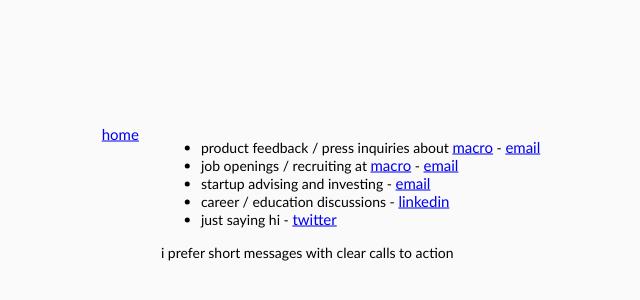
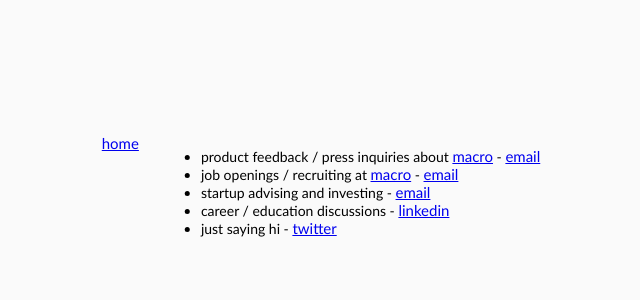
Before and after one commit to robertjkeck2/robertjkeck2.github.io, a plain HTML site: page pages/chat.html in a window 1280 px wide. Shown: the part 168-468 px from the top of the page, without its empty margins (319-959 px from the left). Drawn offline with Linux system fonts and the light colour scheme.

Commit message:
Update chat.html

```diff
--- a/pages/chat.html
+++ b/pages/chat.html
@@ -26,7 +26,6 @@
                             <li>career / education discussions - <a href="https://www.linkedin.com/in/john-keck-644a3b29/">linkedin</a></li>
                             <li>just saying hi - <a href="https://twitter.com/@rjkeck2">twitter</a></li>
                         </ul>
-                        i prefer short messages with clear calls to action
                     </span>
                 </td>
             </tbody>
```
